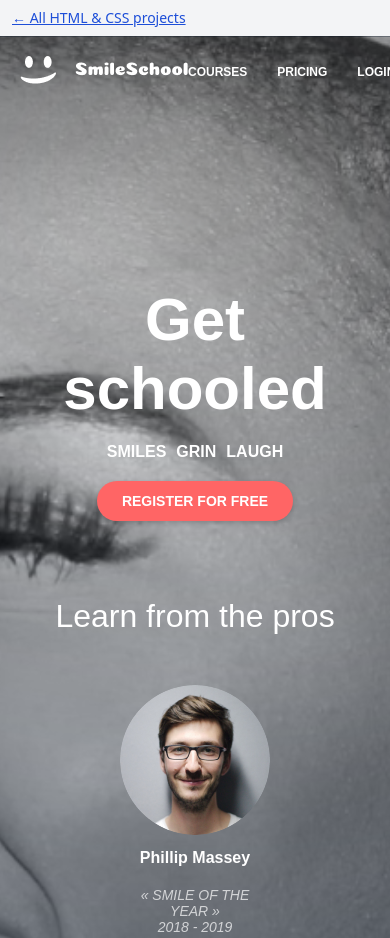
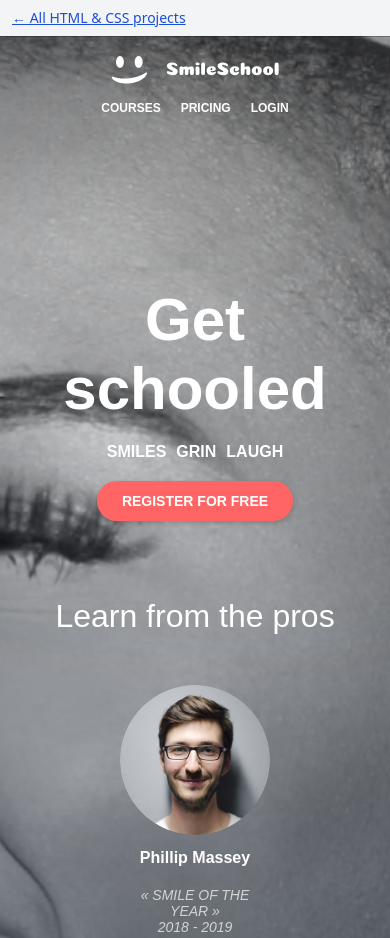
Before and after one commit to Dwaynemaster007/alx_html_css, a plain HTML site: page css_advanced/index.html in a window 390 px wide. Shown: the top 938 px of the page. Drawn offline with Linux system fonts and the light colour scheme.

Commit message:
Add README preview screenshots and fix SmileSchool menu overflowing on phones

```diff
--- a/css_advanced/styles.css
+++ b/css_advanced/styles.css
@@ -391,3 +391,14 @@ footer p {
         margin: 0 auto 20px;
     }
 }
+/* Small phones: stack the logo above the menu so the links don't overflow */
+@media (max-width: 480px) {
+    nav {
+        flex-direction: column;
+        gap: 12px;
+    }
+
+    nav ul {
+        gap: 20px;
+    }
+}
```
Also changed, not shown: css_advanced/images/desktop.png (added), css_advanced/images/mobile.png (added), headphones/images/desktop_preview.png (added), headphones/images/mobile_preview.png (added).
